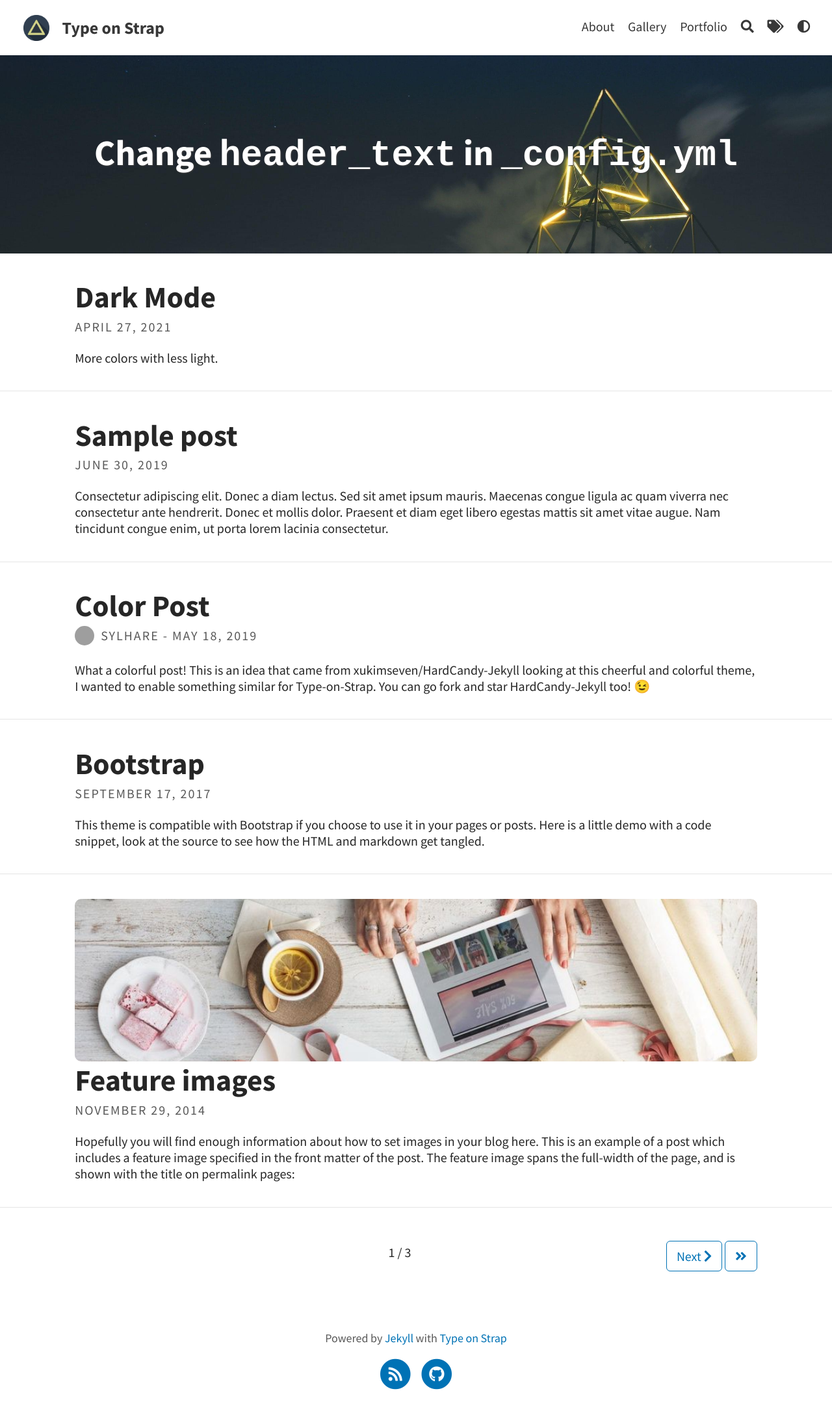
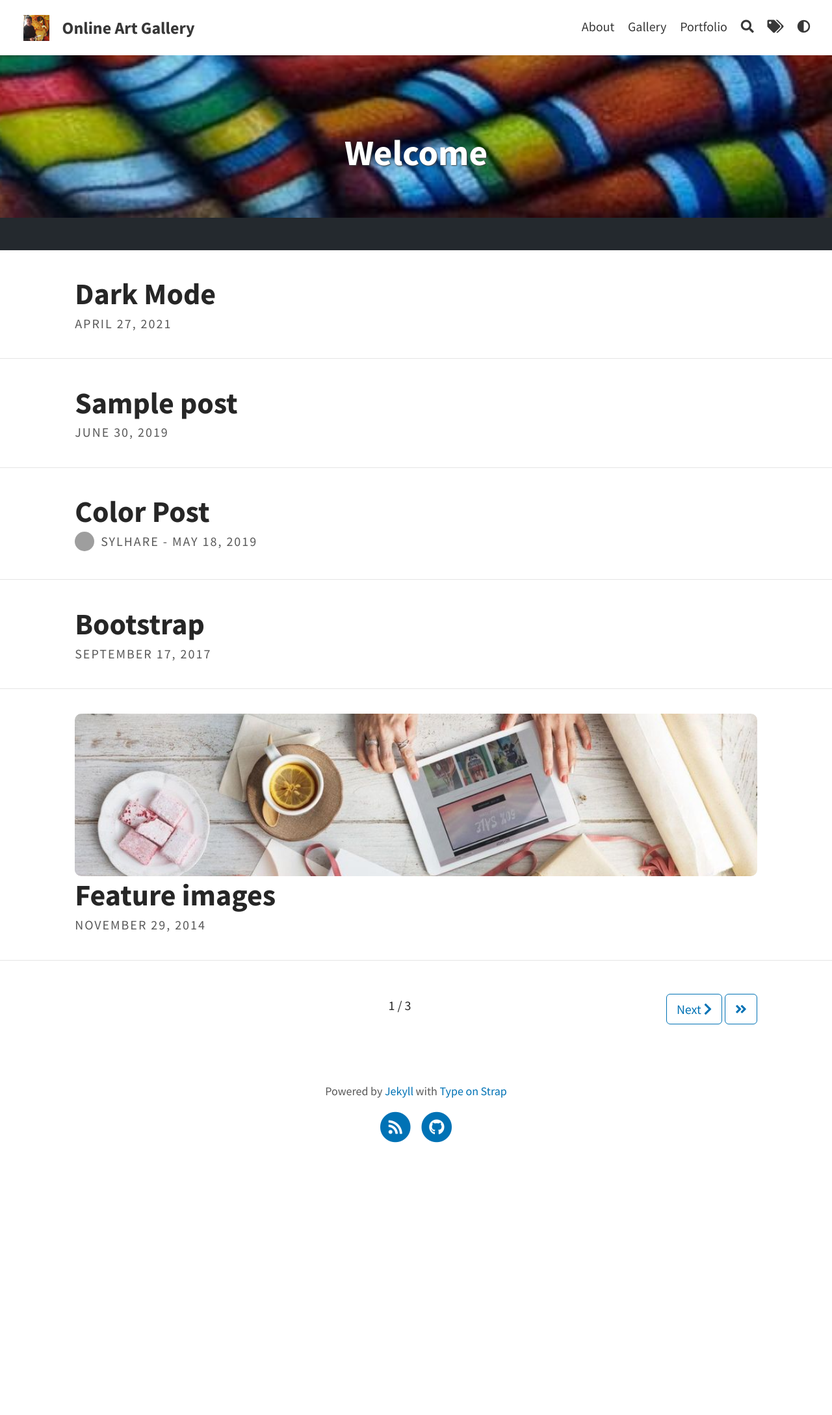
Before and after one commit to ivbravo/website, a Jekyll site: the page built from index.html, in a window 1280 px wide. Shown: the whole page at 65% size. Built offline with Jekyll 4.4.1, drawn with Linux system fonts in a browser that asks for light colours; the list of posts is cut into pages by our own code; after the commit the page ends 1797 px from its top, so only the background shows below that; grey boxes are pictures that could not be loaded.

Commit message:
Added first images

```diff
--- a/Gemfile
+++ b/Gemfile
@@ -1,4 +1,5 @@
 source "https://rubygems.org"
+
 gemspec
 
 gem "webrick", "~> 1.7"
--- a/_config.yml
+++ b/_config.yml
@@ -1,22 +1,22 @@
 # SITE CONFIGURATION
-baseurl: "/Type-on-Strap"
-url: "https://sylhare.github.io"
+baseurl: "/"
+url: "https://ivbravo.github.io"
 
 # THEME-SPECIFIC CONFIGURATION
-title: Type on Strap                                    # site's title
-description: "A website with blog posts and pages"      # used by search engines
-avatar: assets/img/triangle.png                         # Empty for no avatar in navbar
+title: Online Art Gallery                               # site's title
+description: "An online art gallery website"            # used by search engines
+avatar: assets/img/author.jpeg                          # Empty for no avatar in navbar
 favicon: assets/favicon.ico                             # Icon displayed in the tab
 
 # Header and footer text
-header_text: Change <code>header_text</code> in <code>_config.yml</code>  # Change Blog header text
-header_feature_image: assets/img/header/triangular.jpeg
-header_feature_image_responsive: true
+header_text: Welcome                                    # Change Blog header text
+header_feature_image: assets/img/header.jpeg
+header_feature_image_responsive: false
 footer_text: >
   Powered by <a href="https://jekyllrb.com/">Jekyll</a> with <a href="https://github.com/sylhare/Type-on-Strap">Type on Strap</a>
 
 # Blog
-excerpt: true                                           # Or "truncate" (first 250 characters), "false" to disable
+excerpt: false                                          # Or "truncate" (first 250 characters), "false" to disable
 post_navigation: true
 color_image: /assets/img/lineart.png                    # A bit transparent for color posts.
 
```
Also changed, not shown: README.md, assets/img/author.jpeg (added), assets/img/header.jpeg (added), 2 other files.
